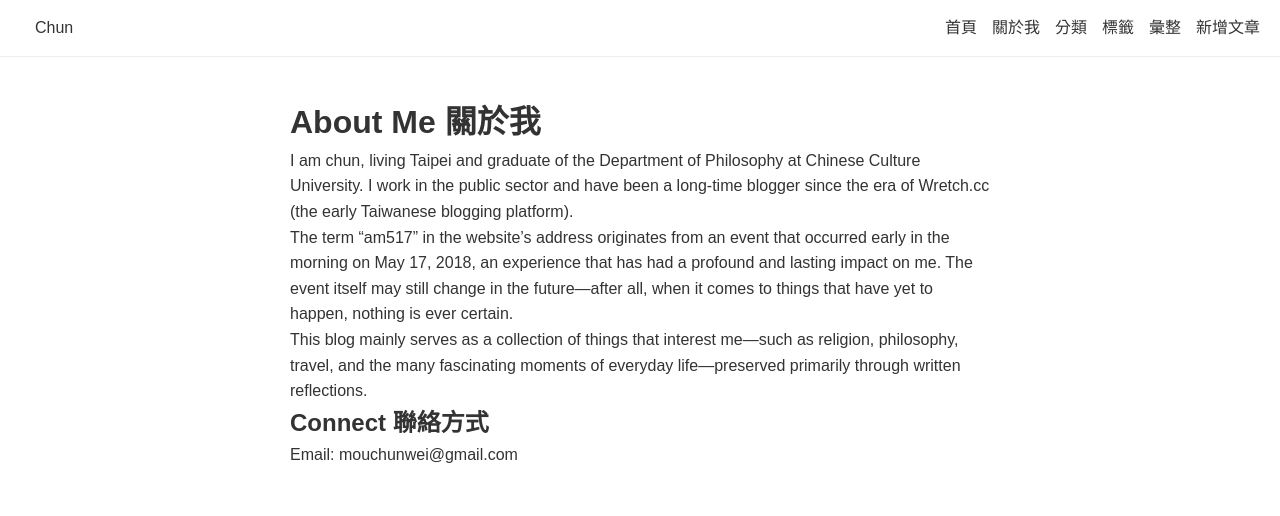
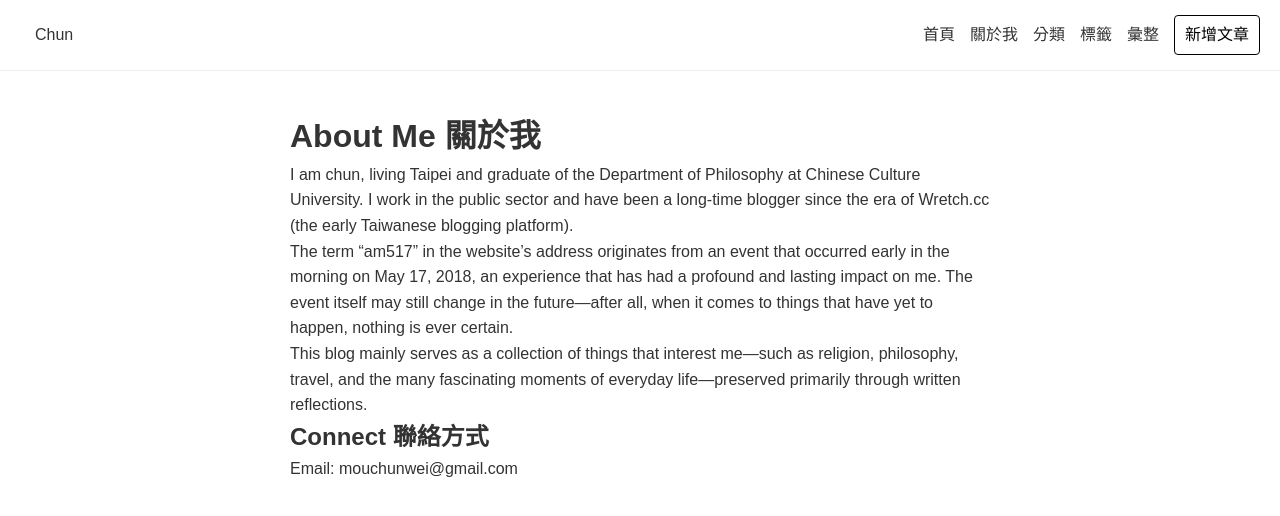
Before and after one commit to chunslifestyle/chunslifestyle.github.io, a Jekyll site: the page built from about.md, in a window 1280 px wide. Shown: the top 516 px of the page. Built offline with Jekyll 4.4.1, drawn with Linux system fonts in a browser that asks for light colours.

Commit message:
Update default.html

```diff
--- a/_layouts/default.html
+++ b/_layouts/default.html
@@ -29,7 +29,7 @@ a.article-link{display:block;margin:5px 0;text-decoration:none;color:#007acc;fon
   <a href="categories/index.html">分類</a>
   <a href="tags/index.html">標籤</a>
   <a href="archives.html">彙整</a>
-  <a href="new-post.html" style=""padding:6px 10px; background:#fff; color:#000; text-decoration:none; border-radius:4px; border:1px solid #000;"">新增文章</a>
+  <a href="new-post.html" style="padding:6px 10px; background:#fff; color:#000; text-decoration:none; border-radius:4px; border:1px solid #000;">新增文章</a>
   </div>
 </div>
 <div class="container">{{ content }}</div>
```
